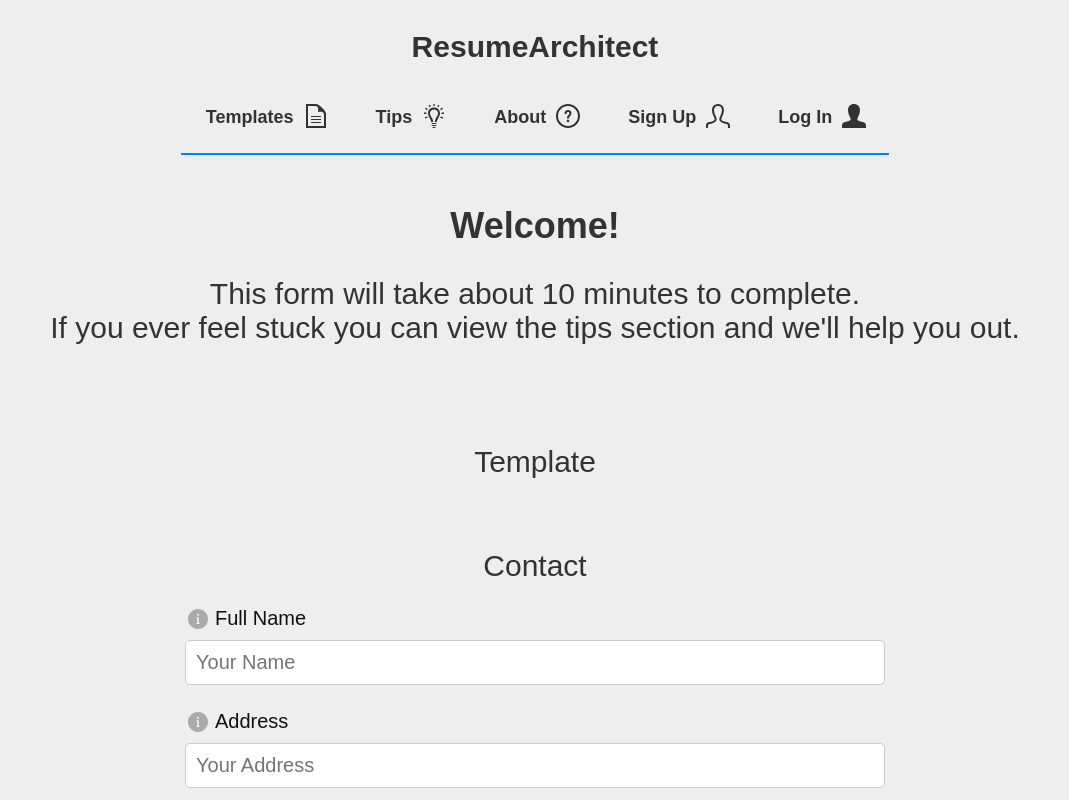
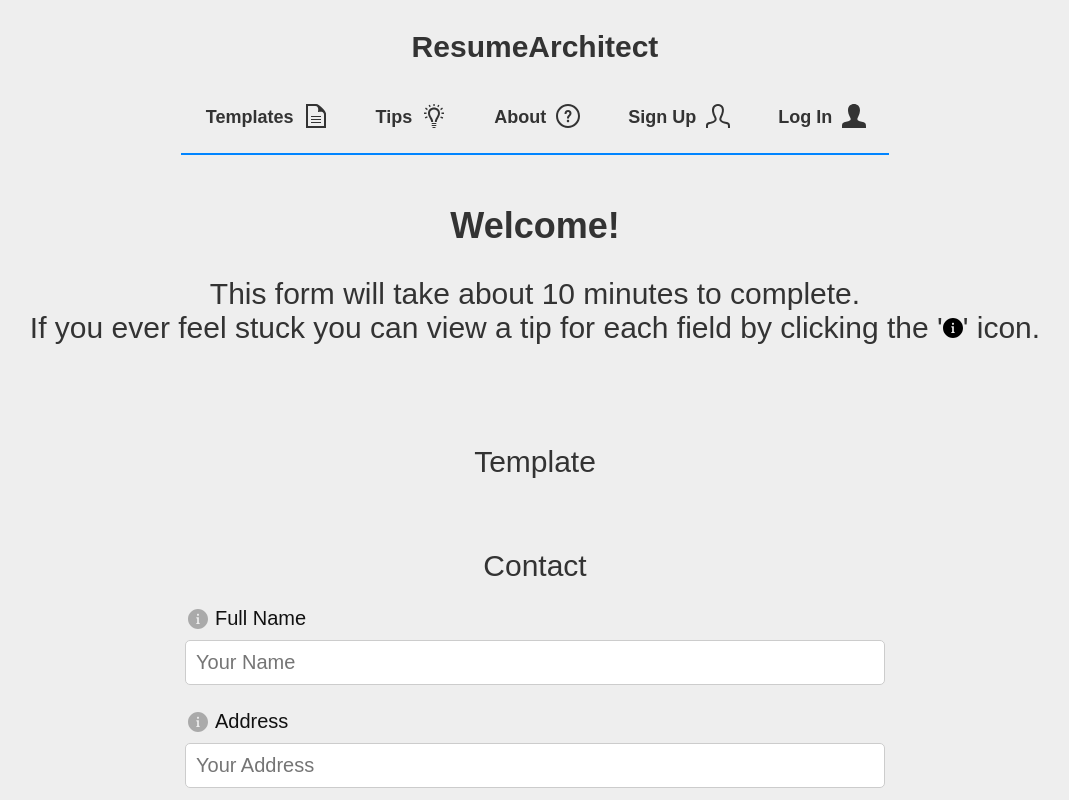
Before and after one commit to cristicismas/resume-architect, a React (Create React App) app in the folder client/: page /build/1 in a window 1280 px wide. Shown: the top 800 px of the page, without its empty margins (105-1174 px from the left). Built offline with nearby package versions, Linux system fonts and the light colour scheme; no server answers; a web font is replaced by a local one.

Commit message:
Change some BuildResume copy

```diff
--- a/client/src/components/pages/BuildResume.js
+++ b/client/src/components/pages/BuildResume.js
@@ -1,12 +1,14 @@
 import React from 'react';
 import { useHistory, Route } from 'react-router-dom';
 import useScrollToTop from '../../hooks/useScrollToTop';
+import ICONS from '../../constants/icons';
 import './BuildResume.css';
 
 import TipRoutes from '../form/tips/TipRoutes';
 import Overlay from '../misc/Overlay';
 import Templates from '../layout/Templates';
 import ResumeForm from '../form/ResumeForm';
+import Icon from '../misc/Icon';
 
 const BuildResume = () => {
   useScrollToTop();
@@ -19,7 +21,7 @@ const BuildResume = () => {
       <h2 className="sub-title">
         This form will take about 10 minutes to complete.
         <br />
-        If you ever feel stuck you can view the tips section and we'll help you out.
+        If you ever feel stuck you can view a tip for each field by clicking the '<Icon icon={ICONS.INFO} size={20} />' icon.
       </h2>
 
       <Route exact path="/build/change_template">
```
